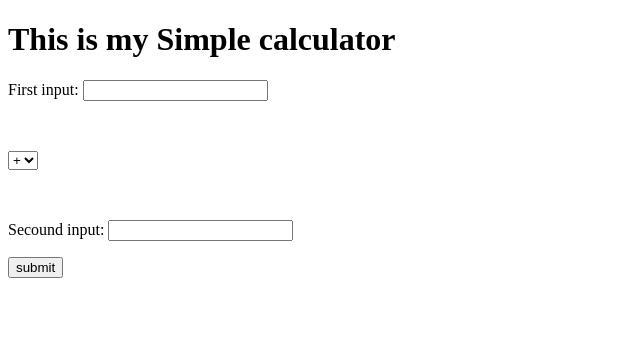
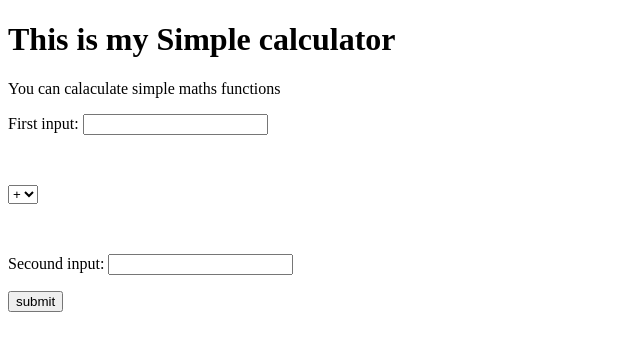
Before and after one commit to qamarabbas01/Simple_Calculator, a plain HTML site: page index.html in a window 1280 px wide. Shown: the whole page, without its empty margins (0-640 px from the left). Drawn offline with Linux system fonts and the light colour scheme.

Commit message:
Added a message

```diff
--- a/index.html
+++ b/index.html
@@ -7,6 +7,7 @@
   </head>
   <body>
     <h1>This is my Simple calculator</h1>
+    <p>You can calaculate simple maths functions</p>
     <p class="border ">First input: <input type="text" name="text" id = "firstvalue" /></p>
     <br />
 
```
